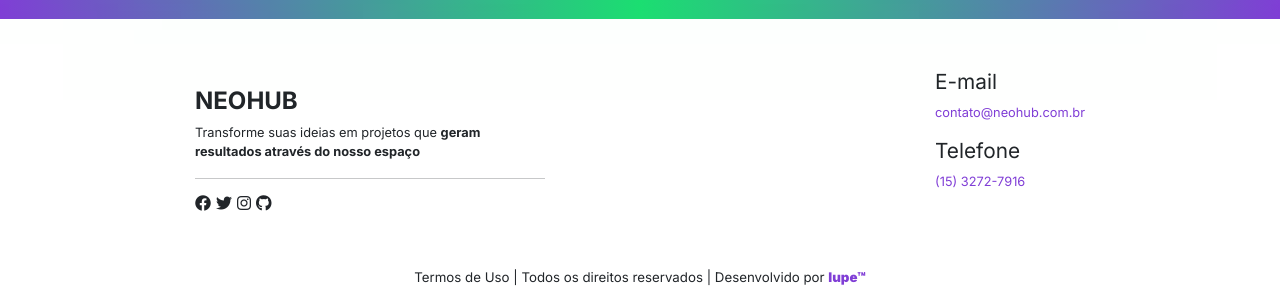
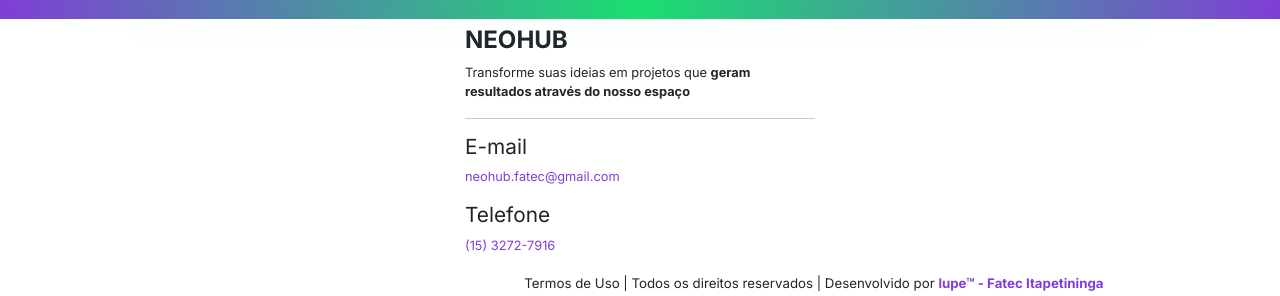
Before and after one commit to HubFatecItape/home, a website: page index.html in a window 1280 px wide. Shown: the part 5975-6271 px from the top of the page. Drawn offline with nearby package versions, Linux system fonts and the light colour scheme.

Commit message:
Update index.html

```diff
--- a/index.html
+++ b/index.html
@@ -315,24 +315,17 @@
       <h1><span>NEO</span><span>HUB</span></h1>
       <p>Transforme suas ideias em projetos que <span>geram resultados através do nosso espaço</span></p>
       <hr>
-      <div class="flex">
-        <i class="fa-brands fa-facebook"></i>
-        <i class="fa-brands fa-twitter"></i>
-        <i class="fa-brands fa-instagram"></i>
-        <i class="fa-brands fa-github"></i>
-      </div>
-    </div>
-    <div id="contato">
+      <div id="contato">
       <div>
         <h3>E-mail</h3>
-        <p><a href="mailto:contato@neohub.com.br">contato@neohub.com.br</a></p>
+        <p><a href="mailto:neohub.fatec@gmail.com">neohub.fatec@gmail.com</a></p>
       </div>
       <div>
         <h3>Telefone</h3>
         <p><a href="tel:+551532727916">(15) 3272-7916</a></p>
       </div>
     </div>
-    <div id="dev">Termos de Uso | Todos os direitos reservados | Desenvolvido por <span class="green">lupe™</span></div>
+    <div id="dev">Termos de Uso | Todos os direitos reservados | Desenvolvido por <span class="green">lupe™ - Fatec Itapetininga</span></div>
   </footer>
 
   <script src="https://cdn.jsdelivr.net/npm/bootstrap@5.3.2/dist/js/bootstrap.bundle.min.js"
```
